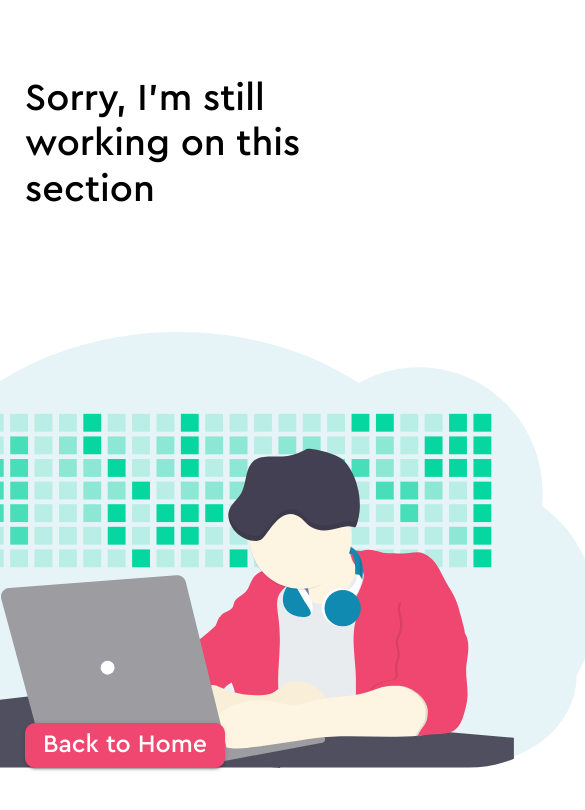
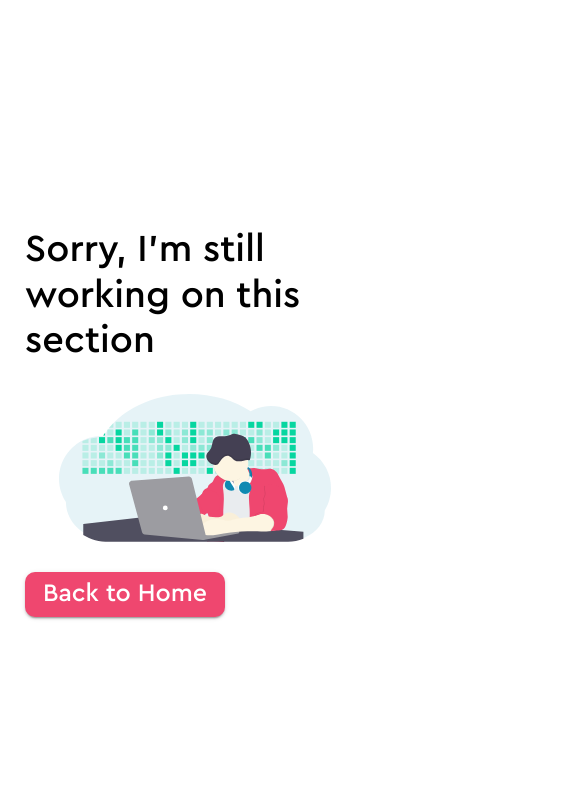
Before and after one commit to jaballogian/portfolio, a React (Create React App) app: page /project/1 in a window 390 px wide. Shown: the top 810 px of the page, 585 px wide, since content can reach past the window. Built offline with nearby package versions, Linux system fonts and the light colour scheme.

Commit message:
add the responsive styles for Being Developed page

```diff
--- a/src/pages/BeingDeveloped/BeingDeveloped.js
+++ b/src/pages/BeingDeveloped/BeingDeveloped.js
@@ -24,7 +24,13 @@ const BeingDeveloped = () => {
         Sorry, I’m still working on this section
       </Typography>
 
-      <div className={classes['imageAndButtonContainer']}>
+      {/* IMAGE */}
+      <img
+        src={IllustrationBeingDeveloped}
+        alt=''
+        className={classes['image']}
+      />
+
       {/* BUTTON */}
       <Link
         to='/'
@@ -42,14 +48,6 @@ const BeingDeveloped = () => {
           </Typography>
         </Button>
       </Link>
-
-        {/* IMAGE */}
-        <img
-          src={IllustrationBeingDeveloped}
-          alt=''
-          className={classes['image']}
-        />
-      </div>
     </div>
   )
 }
--- a/src/pages/BeingDeveloped/beingDevelopedUseStyles.js
+++ b/src/pages/BeingDeveloped/beingDevelopedUseStyles.js
@@ -30,15 +30,45 @@ const useStyles = makeStyles((theme) => ({
     },
   },
   title: {
-    marginBottom: 120,
-  },
-  imageAndButtonContainer: {
-    display: 'flex',
-    alignItems: 'flex-end',
-    justifyContent: 'center',
-    position: 'relative',
+    [theme.breakpoints.down('xs')]: {
+      marginBottom: 30,
+    },
+    [theme.breakpoints.only('sm')]: {
+      marginBottom: 30,
+    },
+    [theme.breakpoints.only('md')]: {
+      marginBottom: 40,
+    },
+    [theme.breakpoints.only('lg')]: {
+      marginBottom: 60,
+    },
+    [theme.breakpoints.up('xl')]: {
+      marginBottom: 120,
+    },
   },
   image: {
+    textAlign: 'center',
+    margin: '0px auto',
+    [theme.breakpoints.down('xs')]: {
+      width: '80%',
+      marginBottom: 30,
+    },
+    [theme.breakpoints.only('sm')]: {
+      width: '75%',
+      marginBottom: 30,
+    },
+    [theme.breakpoints.only('md')]: {
+      width: 500,
+      marginBottom: 30,
+    },
+    [theme.breakpoints.only('lg')]: {
+      width: 650,
+      marginBottom: 30,
+    },
+    [theme.breakpoints.up('xl')]: {
+      width: 800,
+      marginBottom: 40,
+    },
   },
   linkText: {
     textDecoration: 'none',
@@ -47,9 +77,6 @@ const useStyles = makeStyles((theme) => ({
     backgroundColor: colors['paradisePink'],
     textTransform: 'none',
     borderRadius: 10,
-    position: 'absolute',
-    left: 0,
-    bottom: 0,
     '&:hover': {
       backgroundColor: colors['redCrayola'],
     },
```
Lines whose indentation alone changed are shown as unchanged.
